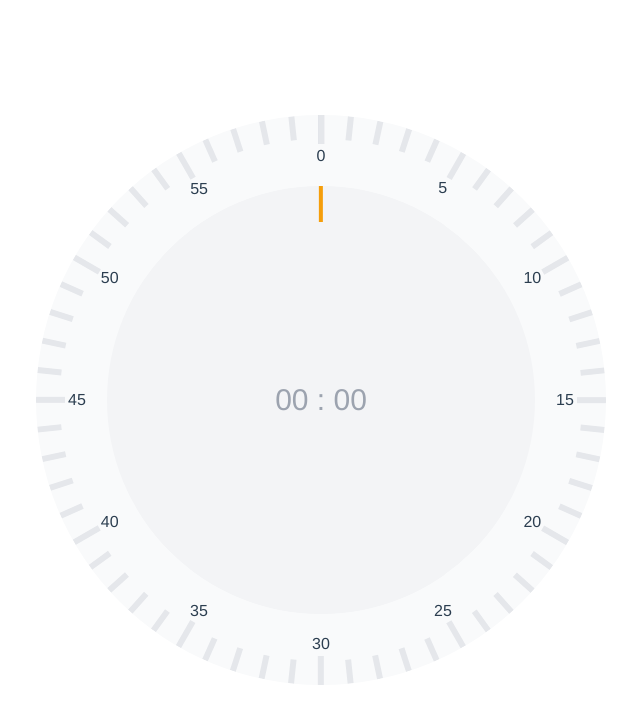
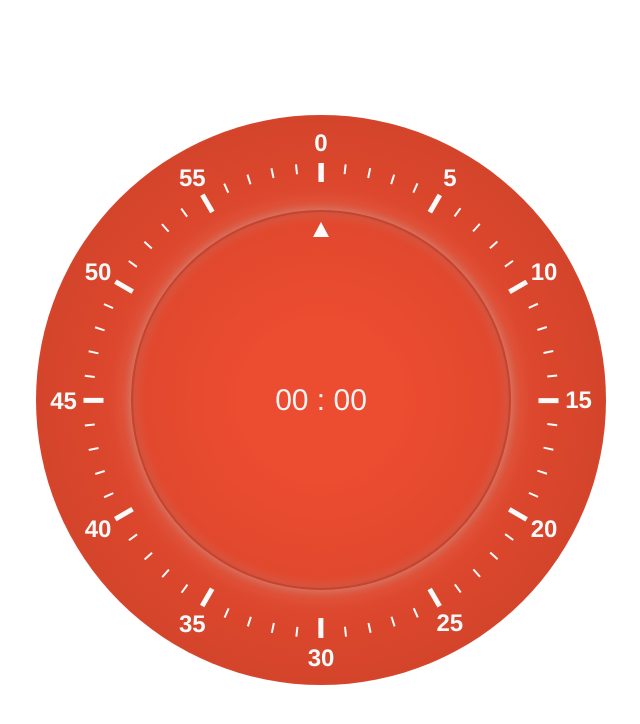
Before and after one commit to GloryWong/pomo, a Vue app: page / in a window 1280 px wide. Shown: the top 724 px of the page, without its empty margins (319-959 px from the left). Built offline with nearby package versions, Linux system fonts and the light colour scheme.

Commit message:
style: tomato UI

```diff
--- a/src/components/DialPlate.vue
+++ b/src/components/DialPlate.vue
@@ -2,23 +2,40 @@
   <div
     class="
       dial-plate
-      bg-gray-50
+      bg-primary-light
       rounded-full
       mx-auto
       my-auto
       overflow-hidden
       relative
+      bg-tomato-radial-gradient
     "
     :style="`width: ${dialPlateSize}px; height: ${dialPlateSize}px;`"
   >
-    <div ref="timeRange" class="time-range absolute w-full h-full rounded-full">
+    <div
+      ref="timeRange"
+      class="
+        time-range
+        absolute
+        w-5/6
+        h-5/6
+        rounded-full
+        absolute
+        top-0
+        right-0
+        bottom-0
+        left-0
+        m-auto
+      "
+    >
       <div
         v-for="{ time, angle, primary, timeVisible } in timeRangeInfo.points"
         :key="time"
         class="absolute top-0 left-1/2 w-1/100 flex justify-center"
         :class="[
-          `${primary ? 'h-1/20' : 'h-1/24'}`,
-          `${angle === _angle ? 'bg-gray-300' : 'bg-gray-200'}`,
+          `${primary ? 'w-1/100' : 'w-1/200'}`,
+          `${primary ? 'h-1/24' : 'h-1/48'}`,
+          `${angle === _angle ? 'bg-neutral' : 'bg-neutral-lighter'}`,
         ]"
         :style="[
           `transform-origin: center ${timeRangeInfo.radius}px`,
@@ -26,7 +43,15 @@
         ]"
       >
         <div
-          class="flex justify-center absolute -bottom-6"
+          class="
+            flex
+            justify-center
+            absolute
+            -top-9
+            text-neutral-lighter
+            font-black
+            text-2xl
+          "
           :style="`transform: rotate(${-angle}deg)`"
         >
           {{ timeVisible ? time : '' }}
@@ -37,9 +62,8 @@
       ref="pointerPlate"
       class="
         pointer-plate
-        bg-gray-100
-        w-3/4
-        h-3/4
+        w-2/3
+        h-2/3
         rounded-full
         absolute
         top-0
@@ -50,13 +74,29 @@
         flex
         justify-center
         items-center
+        border-2 border-gray-900 border-opacity-10
+        shadow-tomato-line
       "
     >
       <div
-        class="pointer w-1/100 h-1/12 bg-yellow-500 absolute top-0 left-1/2"
+        class="
+          pointer
+          w-0
+          h-0
+          border-8
+          border-b-15
+          border-t-10
+          border-neutral-lighter
+          border-l-transparent
+          border-r-transparent
+          border-t-transparent
+          absolute
+          top-0
+          left-1/2
+        "
         :style="`transform-origin: center ${pointerPlateInfo.radius}px; transform: translateX(-50%) rotate(${_angle}deg)`"
       ></div>
-      <div class="time-box text-3xl text-gray-400">
+      <div class="time-box text-3xl text-neutral-light">
         {{ paddedTime.minutes }} : {{ paddedTime.seconds }}
       </div>
     </div>
@@ -74,14 +114,14 @@
 </template>
 
 <script lang="ts">
-  import { defineComponent, watch } from 'vue'
+  import { defineComponent } from 'vue'
   export default defineComponent({
     name: 'DialPlate',
   })
 </script>
 
 <script lang="ts" setup>
-  import { onMounted, ref, reactive, computed } from 'vue'
+  import { onMounted, ref, watch, reactive, computed } from 'vue'
   import {
     initTimeRangeInfo,
     calculateMouseOffsetAngleToCenter,
--- a/src/main.ts
+++ b/src/main.ts
@@ -5,7 +5,7 @@ import { registerSW } from 'virtual:pwa-register'
 
 const updateSW = registerSW({
   onNeedRefresh() {},
-  onOfflineReady() {},
+  // onOfflineReady() {},
   onRegisterError() {},
 })
 
--- a/tailwind.config.js
+++ b/tailwind.config.js
@@ -1,3 +1,5 @@
+const colors = require('tailwindcss/colors')
+
 module.exports = {
   mode: 'jit',
   purge: ['./index.html', './src/**/*.{vue,js,ts,jsx,tsx}'],
@@ -8,12 +10,47 @@ module.exports = {
         '1/24': '4.166666%',
         '1/48': '2.083333%',
         '1/100': '1%',
+        '1/200': '0.5%',
       },
       height: {
         '1/12': '8.333333%',
         '1/20': '5%',
         '1/24': '4.166666%',
         '1/48': '2.083333%',
+      },
+      borderWidth: {
+        10: '10px',
+        15: '15px',
+      },
+      colors: {
+        primary: {
+          light: '#EC4C30',
+          DEFAULT: '#D6442A',
+          dark: '#972118',
+        },
+        secondary: {
+          light: '#9FD547',
+          DEFAULT: '#81B037',
+          dark: '#4F6E1E',
+        },
+        neutral: {
+          lighter: colors.gray[50],
+          light: colors.gray[100],
+          DEFAULT: colors.gray[200],
+          dark: colors.gray[300],
+          darker: colors.gray[400],
+        },
+      },
+      boxShadow: {
+        'tomato-line': `0 0 20px 10px rgba(255,255,255,0.1),
+          0 0 8px 1px rgba(255,255,255,0.3),
+          0 0 10px 1px rgba(0,0,0,0.15),
+          inset 0 0 8px 5px rgba(255,255,255,0.1),
+          inset 0 0 10px 0px rgba(0,0,0,0.15)`,
+      },
+      backgroundImage: {
+        'tomato-radial-gradient': `
+        radial-gradient(circle, transparent 20%, rgba(0,0,0,0.1) 70%, transparent 80%, transparent)`,
       },
     },
   },
```
